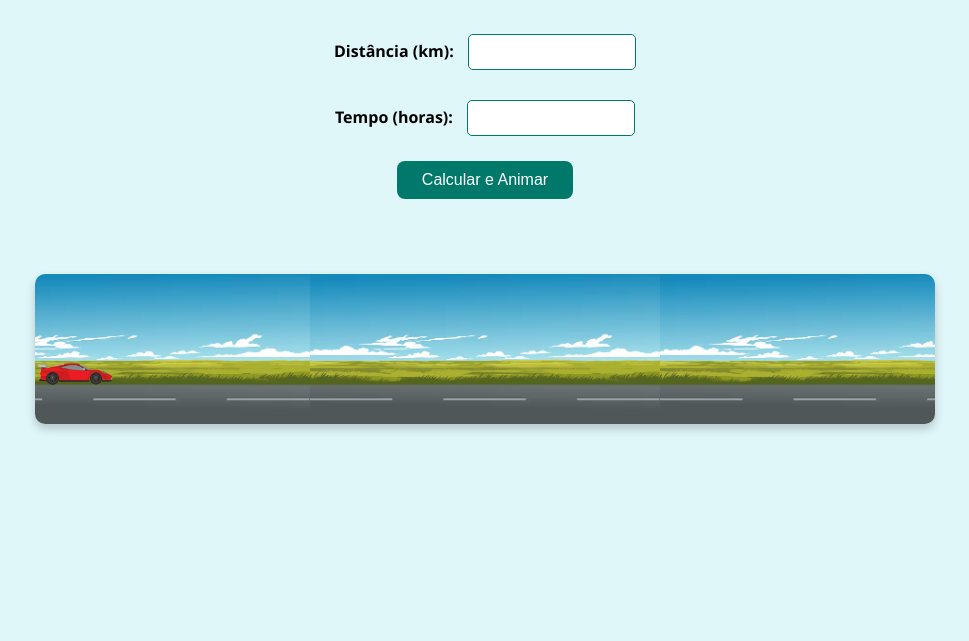
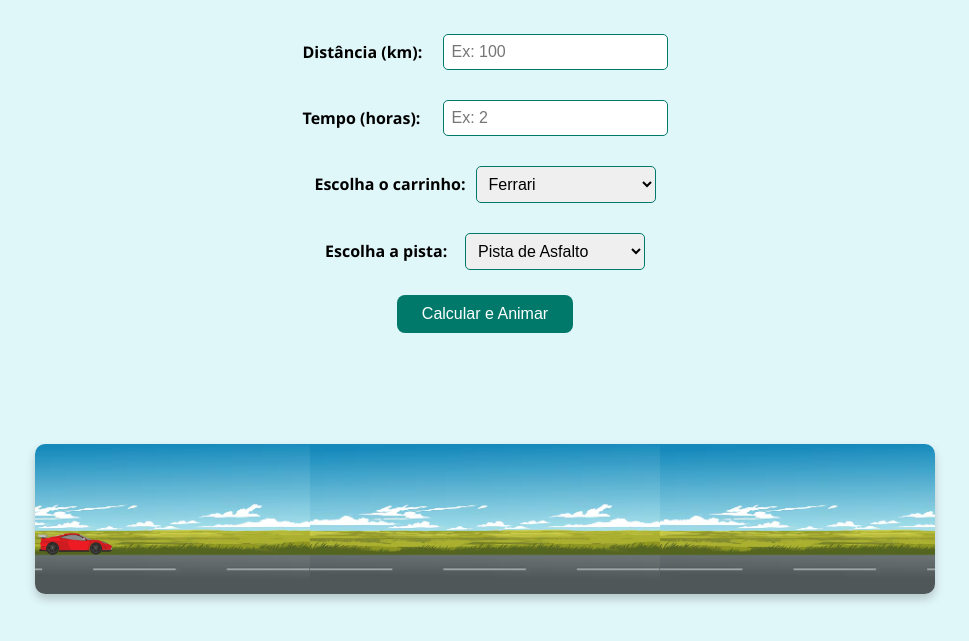
Before and after one commit to sergioLazaris/ProjetoSimuladorJoao, a plain HTML site: page index.html in a window 1280 px wide. Shown: the part 97-738 px from the top of the page, without its empty margins (155-1124 px from the left). Drawn offline with Linux system fonts and the light colour scheme.

Commit message:
Diferentes carros e pistas

```diff
--- a/index.html
+++ b/index.html
@@ -2,7 +2,7 @@
 <html lang="pt-BR">
 <head>
   <meta charset="UTF-8" />
-  <title>Simulador com Imagens Locais</title>
+  <title>Simulador com seleção de carrinho e pista</title>
   <style>
     body {
       font-family: 'Segoe UI', Tahoma, Geneva, Verdana, sans-serif;
@@ -18,21 +18,24 @@
       color: #00796b;
     }
 
-    .input-group {
+    .input-group, .select-group {
       margin: 15px 0;
+      display: flex;
+      align-items: center;
+      gap: 10px;
     }
 
     label {
       font-weight: 600;
-      margin-right: 10px;
+      min-width: 130px;
     }
 
-    input {
+    input, select {
       padding: 8px;
       border-radius: 5px;
       border: 1px solid #00796b;
-      width: 150px;
       font-size: 1rem;
+      min-width: 180px;
     }
 
     button {
@@ -56,16 +59,16 @@
       font-size: 1.5rem;
       color: #004d40;
       font-weight: 700;
+      min-height: 36px;
     }
 
-    /* Estrada com imagem local */
     .road {
       position: relative;
       margin-top: 50px;
       width: 80vw;
       max-width: 900px;
-    height: 150px; /* maior que antes */
-    background-image: url('imagens/estrada.png');
+      height: 150px;
+      background-image: url('imagens/pista1.png');
       background-size: auto 100%;
       background-repeat: repeat-x;
       background-position: bottom;
@@ -76,16 +79,16 @@
 
     .car {
       position: absolute;
-    top: 60px; /* ajuste pra alinhar com estrada */
+      top: 60px;
       left: 0;
-    width: 120px; /* maior */
-    height: 80px; /* maior */
-    background-image: url('imagens/carro.png');
+      width: 120px;
+      height: 80px;
+      background-image: url('imagens/carro1.png');
       background-size: contain;
       background-repeat: no-repeat;
       user-select: none;
+      pointer-events: none;
     }
-
   </style>
 </head>
 <body>
@@ -94,12 +97,30 @@
 
   <div class="input-group">
     <label for="distancia">Distância (km):</label>
-    <input type="number" id="distancia" step="0.01" min="0" />
+    <input type="number" id="distancia" step="0.01" min="0" placeholder="Ex: 100" />
   </div>
 
   <div class="input-group">
     <label for="tempo">Tempo (horas):</label>
-    <input type="number" id="tempo" step="0.01" min="0" />
+    <input type="number" id="tempo" step="0.01" min="0" placeholder="Ex: 2" />
+  </div>
+
+  <div class="select-group">
+    <label for="select-carro">Escolha o carrinho:</label>
+    <select id="select-carro" onchange="trocarCarro()">
+      <option value="imagens/carro1.png">Ferrari</option>
+      <option value="imagens/carro2.png">Uno Mille</option>
+      <option value="imagens/carro3.png">Carrinho Verde</option>
+    </select>
+  </div>
+
+  <div class="select-group">
+    <label for="select-pista">Escolha a pista:</label>
+    <select id="select-pista" onchange="trocarPista()">
+      <option value="imagens/pista1.png">Pista de Asfalto</option>
+      <option value="imagens/pista2.png">Pista de Terra</option>
+      <option value="imagens/pista3.png">Pista Noturna</option>
+    </select>
   </div>
 
   <button onclick="calcularVelocidade()">Calcular e Animar</button>
@@ -112,7 +133,20 @@
 
   <script>
     const car = document.getElementById('car');
+    const road = document.querySelector('.road');
     let animationId;
+
+    function trocarCarro() {
+      const selectCarro = document.getElementById('select-carro');
+      const imgCarro = selectCarro.value;
+      car.style.backgroundImage = `url('${imgCarro}')`;
+    }
+
+    function trocarPista() {
+      const selectPista = document.getElementById('select-pista');
+      const imgPista = selectPista.value;
+      road.style.backgroundImage = `url('${imgPista}')`;
+    }
 
     function calcularVelocidade() {
       const distancia = parseFloat(document.getElementById('distancia').value);
@@ -132,7 +166,6 @@
     function animarCarro(velocidade) {
       if(animationId) cancelAnimationFrame(animationId);
 
-      const road = document.querySelector('.road');
       const roadWidth = road.clientWidth;
       const carWidth = car.clientWidth;
 
@@ -160,6 +193,10 @@
 
       animationId = requestAnimationFrame(step);
     }
+
+    // Inicializa com as imagens padrão
+    trocarCarro();
+    trocarPista();
   </script>
 
 </body>
```
Also changed, not shown: imagens/carro1.png (renamed from imagens/carro.png), imagens/carro2.png (added), imagens/carro3.png (added), imagens/pista1.png (renamed from imagens/estrada.png), imagens/pista2.png (added). Lines whose indentation alone changed are shown as unchanged.
